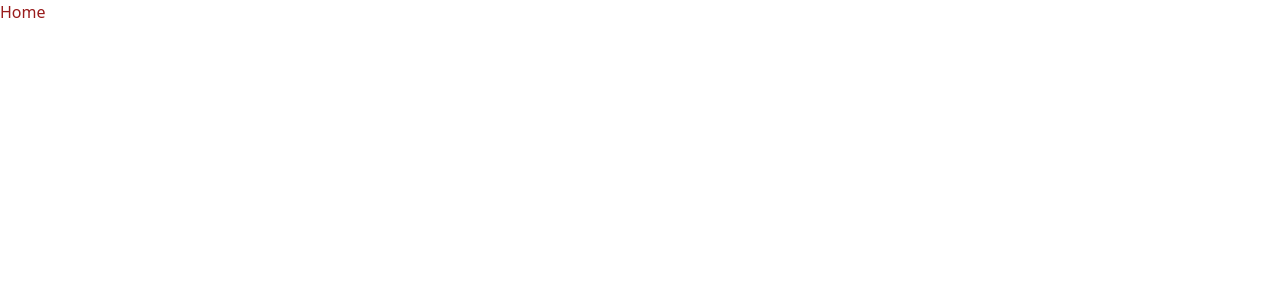
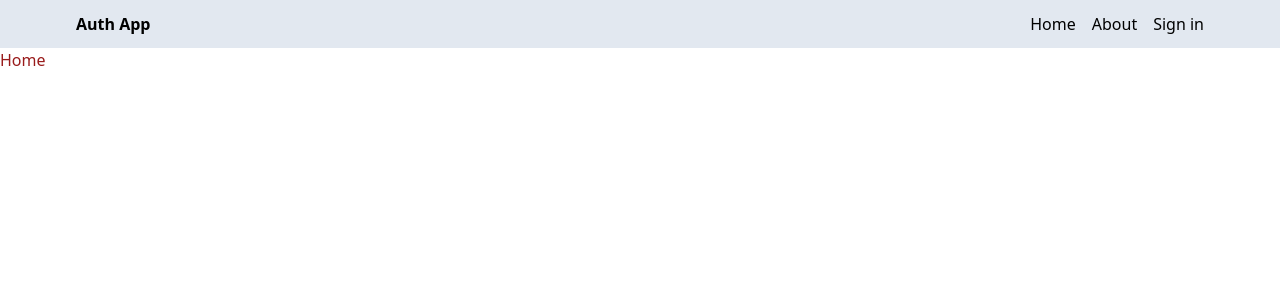
Before and after one commit to Midhunkumar-se/Auth-app, a React (Vite) app in the folder client/: page / in a window 1280 px wide. Shown: the top 300 px of the page. Built offline with nearby package versions, Linux system fonts and the light colour scheme.

Commit message:
create header component

```diff
--- a/client/src/App.jsx
+++ b/client/src/App.jsx
@@ -4,10 +4,12 @@
 import SignUp from "./pages/SignUp";
 import Profile from "./pages/Profile";
 import About from "./pages/About";
+import Header from "./components/Header";
 
 function App() {
   return (
     <BrowserRouter>
+      <Header />
       <Routes>
         <Route path="/" element={<Home />} />
         <Route path="/about" element={<About />} />
--- /dev/null
+++ b/client/src/components/Header.jsx
@@ -0,0 +1,28 @@
+import { Link } from "react-router-dom";
+
+const Header = () => {
+  return (
+    <div className="bg-slate-200">
+      <div className="flex justify-between items-center max-w-6xl mx-auto p-3">
+        <Link to="/">
+          <h1 className="font-bold">Auth App</h1>
+        </Link>
+        <ul className="flex gap-4">
+          <Link to="/">
+            <li>Home</li>
+          </Link>
+
+          <Link to="/about">
+            <li>About</li>
+          </Link>
+
+          <Link to="/sign-in">
+            <li>Sign in</li>
+          </Link>
+        </ul>
+      </div>
+    </div>
+  );
+};
+
+export default Header;
```
